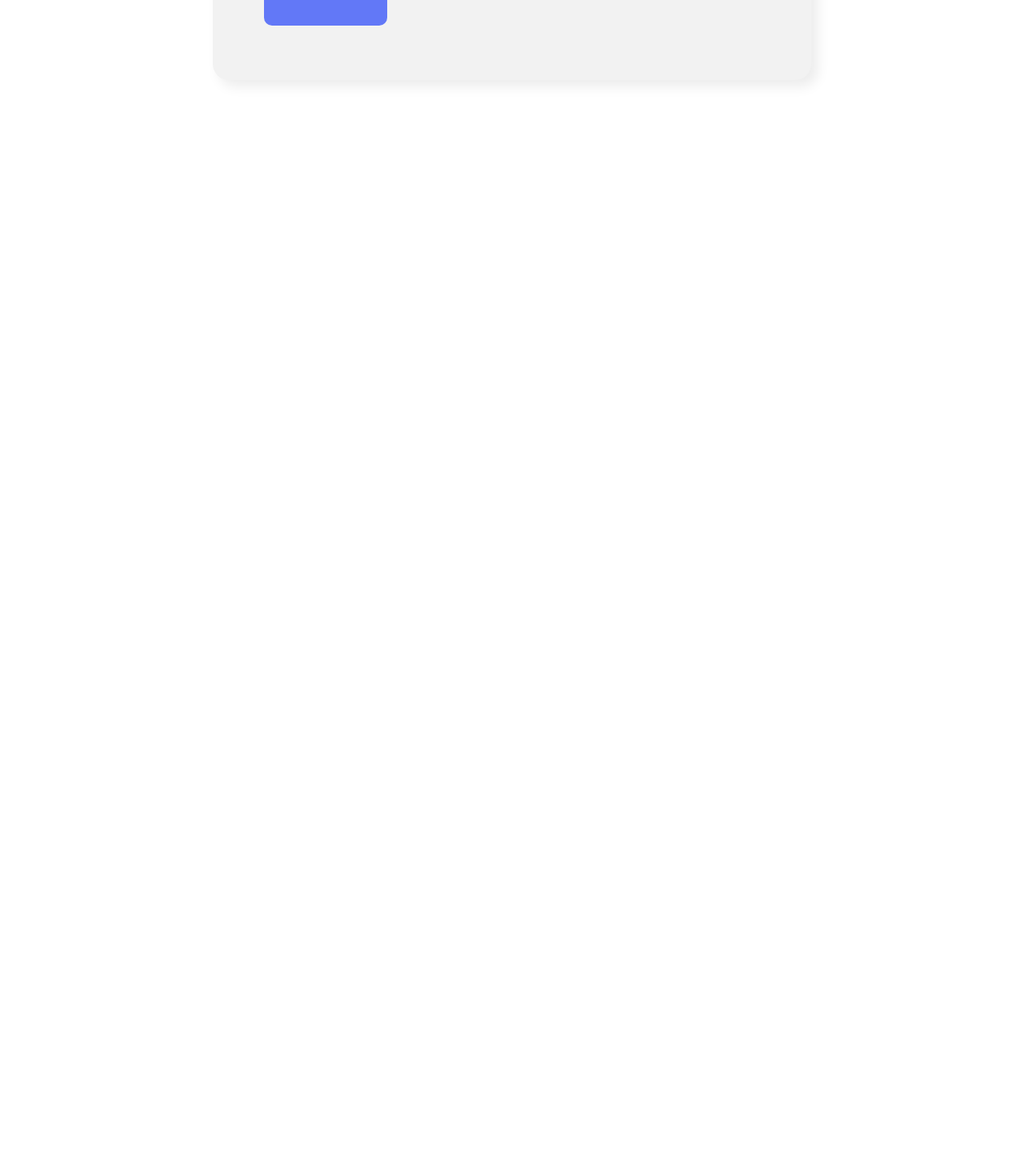
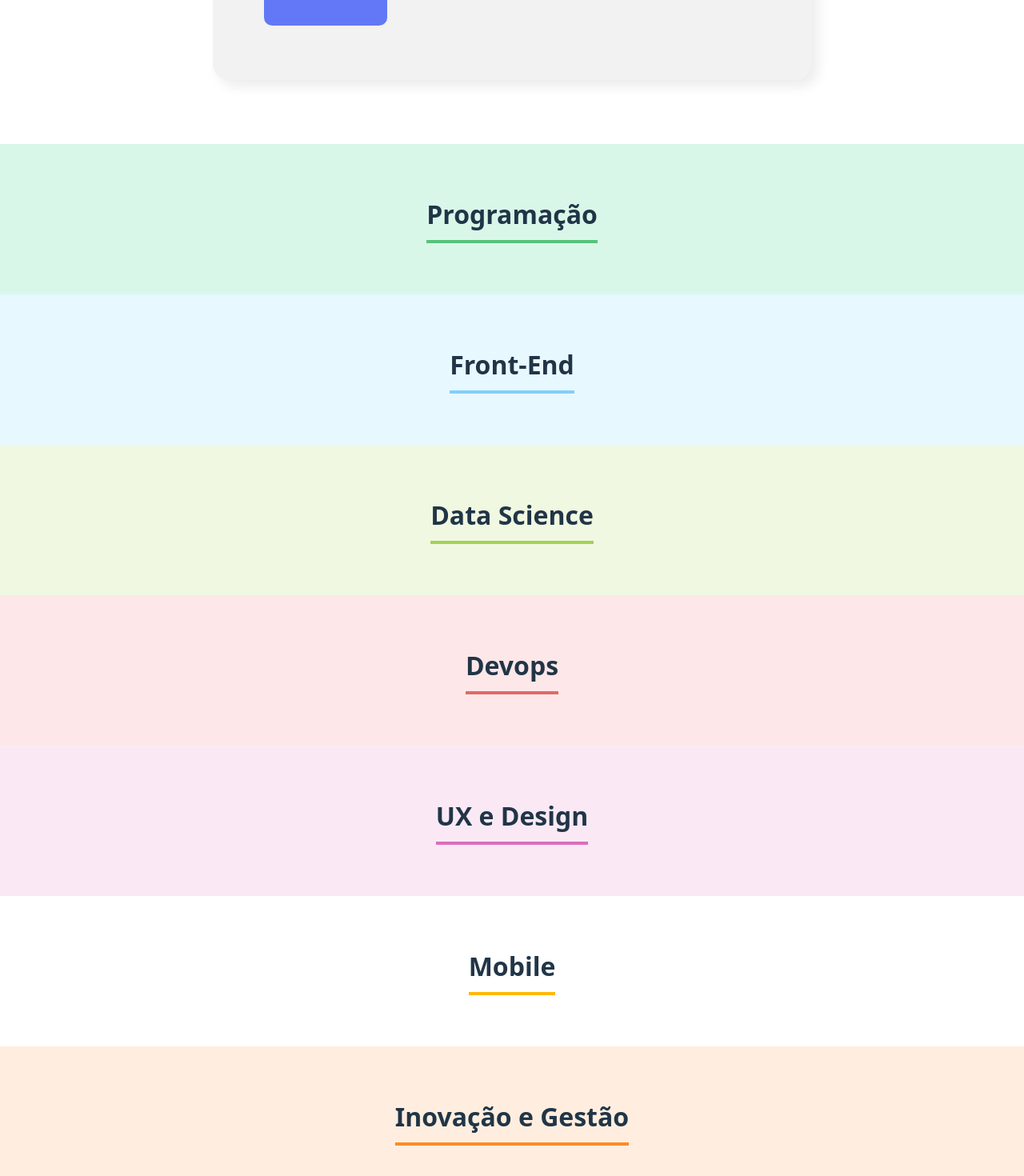
Before and after one commit to ginocax/organo, a React (Vite) app: page / in a window 1280 px wide. Shown: the part 1337-2807 px from the top of the page at 80% size. Before the commit the page ends 1517 px from the top, so only its background shows below. Built offline with nearby package versions, Linux system fonts and the light colour scheme.

Commit message:
feat: add dynamic team list and Team component

```diff
--- a/src/App.jsx
+++ b/src/App.jsx
@@ -1,8 +1,47 @@
 import { useState } from "react";
 import { Banner } from "./components/Banner/Index";
 import { Form } from "./components/Form";
+import { Team } from "./components/Team";
 
 function App() {
+  const teams = [
+    {
+      name: "Programação",
+      primaryColor: "#57C278",
+      secondaryColor: "#D9F7E9",
+    },
+    {
+      name: "Front-End",
+      primaryColor: "#82CFFA",
+      secondaryColor: "#E8F8FF",
+    },
+    {
+      name: "Data Science",
+      primaryColor: "#A6D157",
+      secondaryColor: "#F0F8E2",
+    },
+    {
+      name: "Devops",
+      primaryColor: "#E06B69",
+      secondaryColor: "#FDE7E8",
+    },
+    {
+      name: "UX e Design",
+      primaryColor: "#DB6EBF",
+      secondaryColor: "#FAE9F5",
+    },
+    {
+      name: "Mobile",
+      primaryColor: "#FFBA05",
+      secondaryColor: "'#FFF5D9",
+    },
+    {
+      name: "Inovação e Gestão",
+      primaryColor: "#FF8A29",
+      secondaryColor: "#FFEEDF",
+    },
+  ];
+
   const [colaboradores, setColaboradores] = useState([]);
 
   const onNewCollaboratorAdded = (colaborador) => {
@@ -13,8 +52,17 @@ function App() {
     <div className="App">
       <Banner />
       <Form
+        teams={teams.map((team) => team.name)}
         onNewCollaborator={(colaborador) => onNewCollaboratorAdded(colaborador)}
       />
+      {teams.map((team) => (
+        <Team
+          key={team.name}
+          name={team.name}
+          primaryColor={team.primaryColor}
+          secondaryColor={team.secondaryColor}
+        />
+      ))}
     </div>
   );
 }
--- a/src/components/Form/index.jsx
+++ b/src/components/Form/index.jsx
@@ -5,29 +5,19 @@ import { Button } from "../Button";
 import "./Form.css";
 
 export const Form = (props) => {
-  const times = [
-    "Programação",
-    "Front-End",
-    "Data Science",
-    "Devops",
-    "UX e Design",
-    "Mobile",
-    "Inovação e Gestão",
-  ];
-
-  const [nome, setNome] = useState("");
+  const [name, setName] = useState("");
   const [cargo, setCargo] = useState("");
-  const [imagem, setImagem] = useState("");
-  const [time, setTime] = useState("");
+  const [image, setImage] = useState("");
+  const [team, setTeam] = useState("");
 
   const onSave = (evento) => {
     evento.preventDefault();
 
     props.onNewCollaborator({
-      nome,
+      name,
       cargo,
-      imagem,
-      time,
+      image,
+      team,
     });
   };
 
@@ -39,8 +29,8 @@ export const Form = (props) => {
           required={true}
           label="Nome"
           placeholder="Digite seu nome"
-          value={nome}
-          onTyped={(value) => setNome(value)}
+          value={name}
+          onTyped={(value) => setName(value)}
         />
         <Textinput
           required={true}
@@ -53,15 +43,15 @@ export const Form = (props) => {
           required={true}
           label="Imagem"
           placeholder="Digite o endereço da imagem"
-          value={imagem}
-          onTyped={(value) => setImagem(value)}
+          value={image}
+          onTyped={(value) => setImage(value)}
         />
         <Dropdown
           required={true}
           label="Times"
-          itens={times}
-          value={time}
-          onTyped={(value) => setTime(value)}
+          itens={props.teams}
+          value={team}
+          onTyped={(value) => setTeam(value)}
         />
         <Button>Criar Card</Button>
       </form>
--- /dev/null
+++ b/src/components/Team/Team.css
@@ -0,0 +1,18 @@
+.team {
+  text-align: center;
+  padding: 32px;
+}
+
+.team h3 {
+  font-size: 32px;
+  border-bottom: 4px solid;
+  display: inline-block;
+  padding-bottom: 8px;
+}
+
+.team .collaborators {
+  display: flex;
+  justify-content: space-around;
+  margin-top: 32px;
+  flex-wrap: wrap;
+}
--- /dev/null
+++ b/src/components/Team/index.jsx
@@ -0,0 +1,9 @@
+import "./Team.css";
+
+export const Team = (props) => {
+  return (
+    <section className="team" style={{ backgroundColor: props.secondaryColor }}>
+      <h3 style={{ borderColor: props.primaryColor }}>{props.name}</h3>
+    </section>
+  );
+};
```
